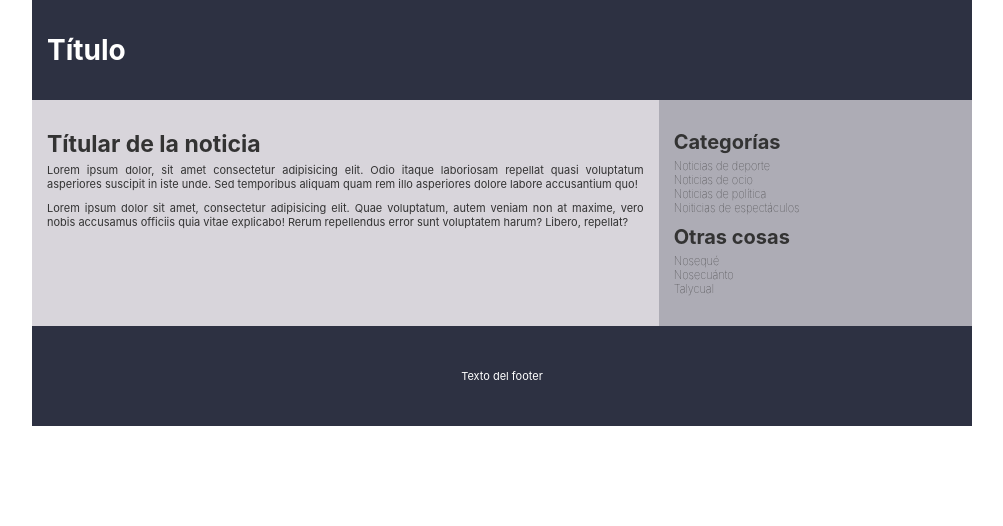
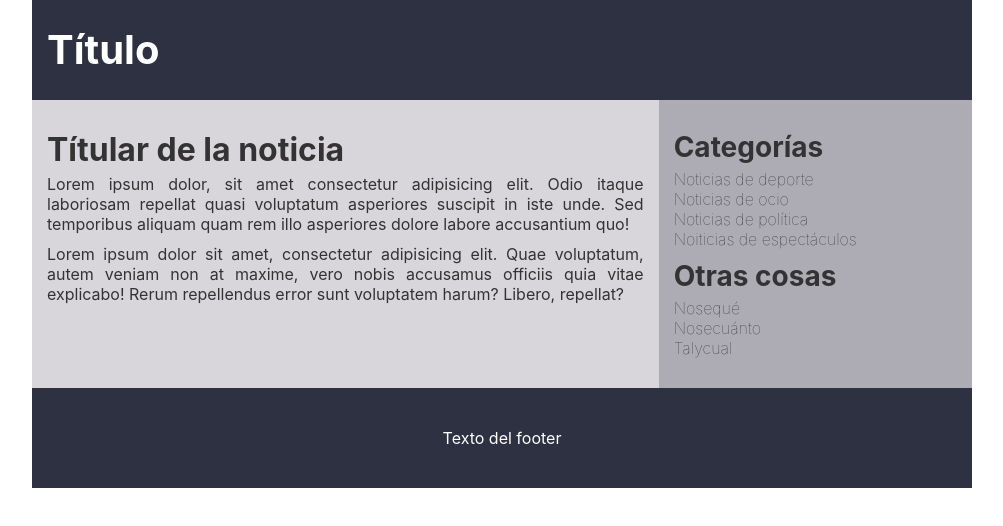
Before and after one commit to nereadev/ejercicio-layout-grupoA, a plain HTML site: page index.html in a window 1280 px wide. Shown: the whole page, without its empty margins (138-1141 px from the left). Drawn offline with Linux system fonts and the light colour scheme.

Commit message:
Tamaños de letra adecuados ahora sí que sí

```diff
--- a/styles/estilo.css
+++ b/styles/estilo.css
@@ -6,13 +6,13 @@
 body {
   font-family: -apple-system, BlinkMacSystemFont, 'Segoe UI', Roboto, Oxygen, Ubuntu, Cantarell,
   'Open Sans', 'Helvetica Neue', sans-serif;
-  font-size: 11px;
+  font-size: 16px;
 }
 /* colores de fondo */
 header, footer {
   color: white;
   background-color: #2d3142;
-  font-size: 11px;
+  font-size: 16px;
 }
 .principal {
   color: #333333;
@@ -25,18 +25,18 @@ header, footer {
 }
 /* retoque font sizes */
 h1 {
-  font-size: 28px;
+  font-size: 40px;
 }
 h2 {
-  font-size: 23px;
+  font-size: 32px;
   margin: 0 0 5px 0;
 }
 h3 {
-  font-size: 20px;
+  font-size: 28px;
   padding: 0 0 5px 0;
 }
 h4 {
-  font-size: 11px;
+  font-size: 16px;
   font-weight: lighter;
 }
 h4:nth-of-type(4) {
```
